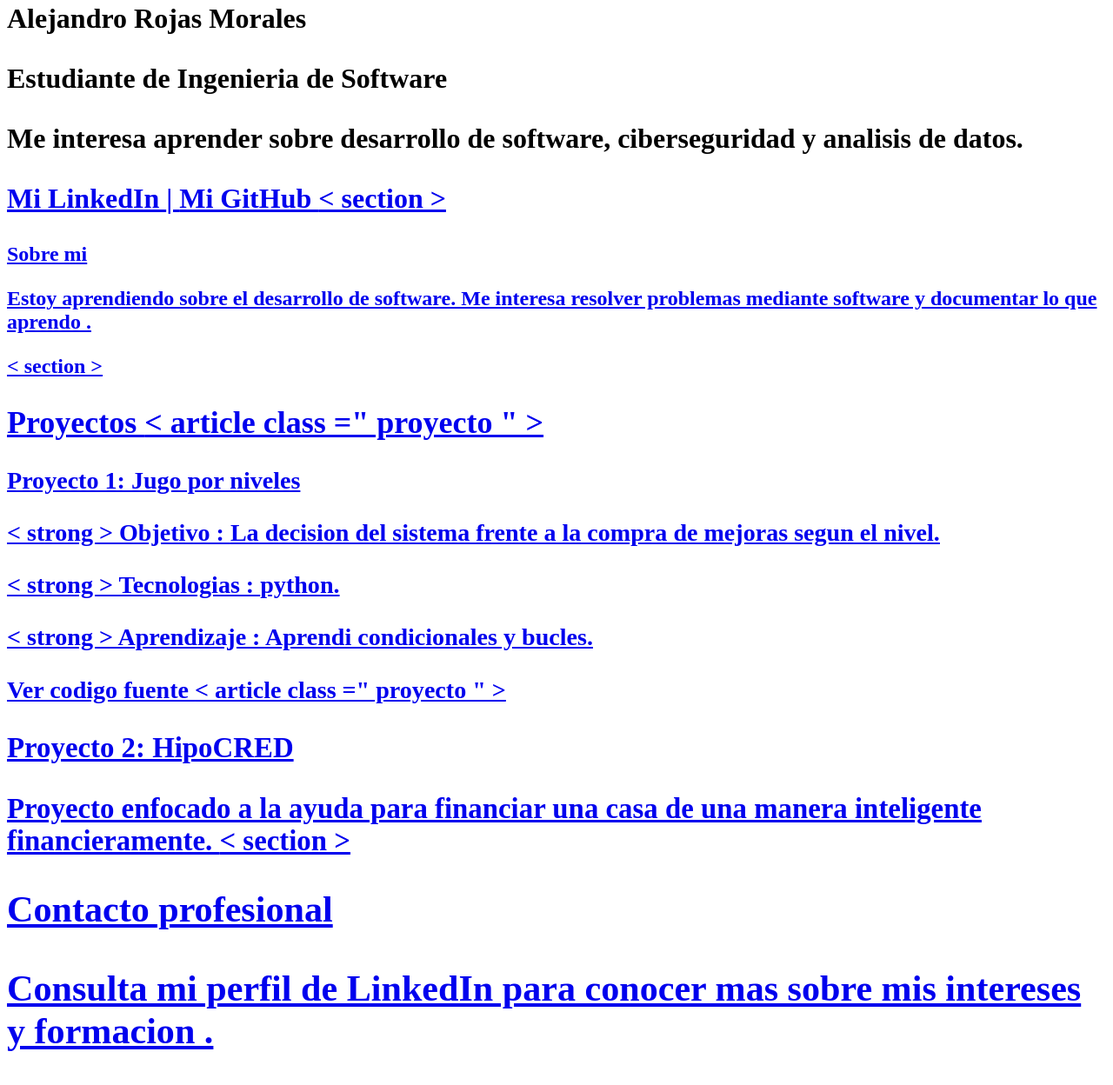
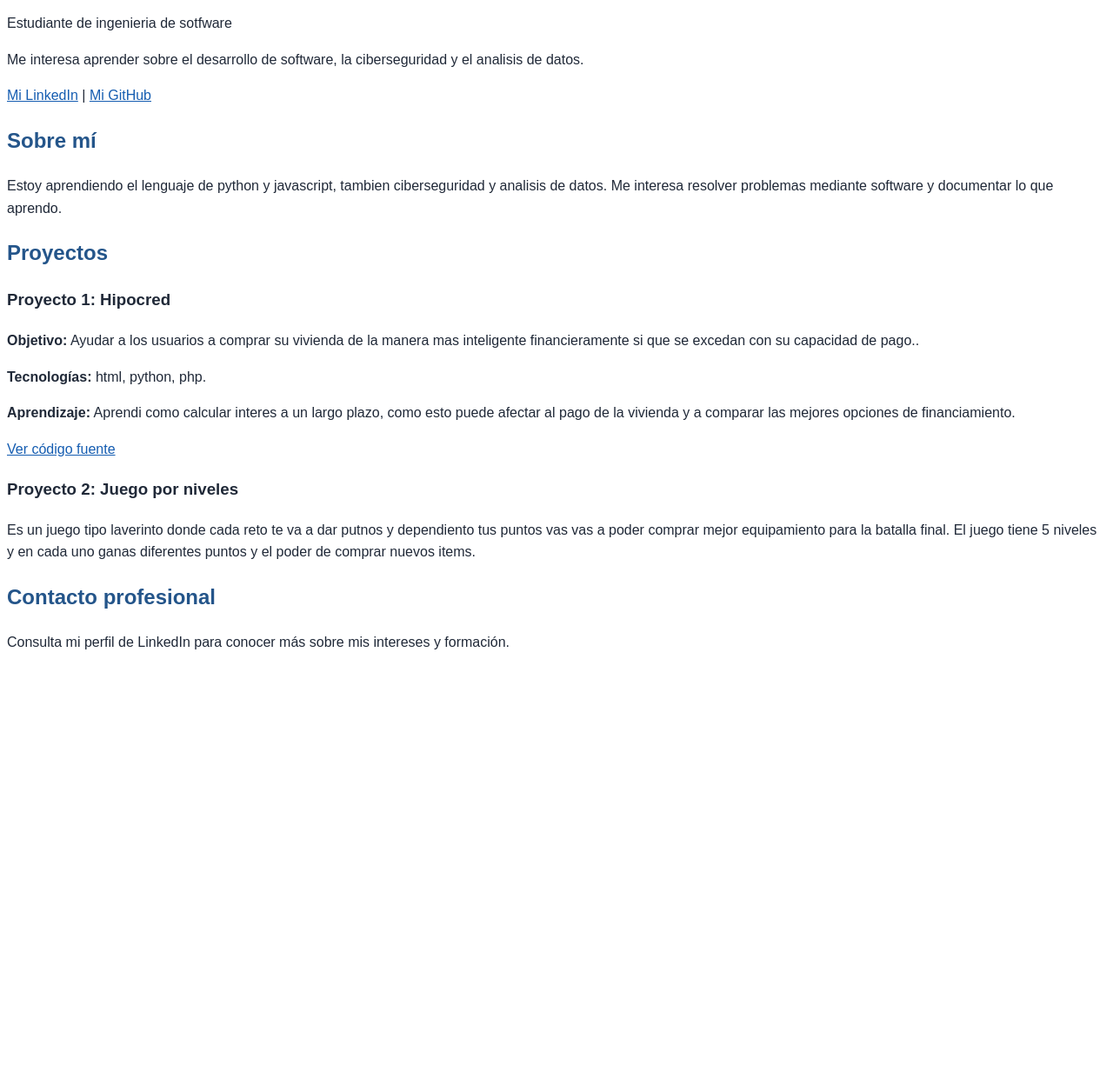
Before and after one commit to alejandro28-jpg/Portafolio, a plain HTML site: page index.html in a window 1280 px wide. Shown: the part 80-1328 px from the top of the page at 87% size. After the commit the page ends 848 px from the top, so only its background shows below. Drawn offline with Linux system fonts and the light colour scheme.

Commit message:
Refactor index.html for improved structure and content
Updated HTML structure and content for portfolio page.

```diff
--- a/index.html
+++ b/index.html
@@ -1,66 +1,70 @@
-<! DOCTYPE html >
-< html lang = " es " >
-< head >
-  < meta charset =" UTF -8 " >
-  < meta name =" viewport " content =" width = device - width , initial - scale =1.0 " >
-  < title > Mi portafolio | Alejandro Rojas Morales </ title >
-  < style >
-    body {
-      font - family : Arial , sans - serif ;
-      max - width : 850 px ;
-      margin : 40 px auto ;
-      padding : 0 20 px ;
-      line - height : 1.6;
-      color : #202938;
-      }
-      header , section { margin - bottom : 28 px ; }
-      h1 , h2 { color : #24558 a; }
-      . proyecto {
-        border : 1 px solid # d8dee8 ;
-        border - radius : 8 px ;
-        padding : 16 px ;
-        margin : 12 px 0;
-      }
-      a { color : #155 db1 ; }
-    </ style >
-</ head >
-  < body >
-    < header >
-      <h1 > Alejandro Rojas Morales </ h1 >
-      <p > Estudiante de Ingenieria de Software </ p >
-      <p >Me interesa aprender sobre desarrollo de software, ciberseguridad y analisis de datos. </p >
-      <p >
-        <a href = " https://www.linkedin.com/in/alejandro-rojas-morales-90592736b/" >Mi LinkedIn </ a > |
-        <a href = " https :// github . com / " > Mi GitHub </ a >
-      </ p >
-    </ header >
-    < section >
-      <h2 > Sobre mi </ h2 >
-      <p > Estoy aprendiendo sobre el desarrollo de software.
-        Me interesa resolver problemas mediante software y
-        documentar lo que aprendo .
-      </p >
-    </ section >
-    < section >
-      <h2 > Proyectos </ h2 >
-      < article class =" proyecto " >
-        <h3 > Proyecto 1: Jugo por niveles </ h3 >
-        <p >< strong > Objetivo : </ strong > La decision del sistema frente a la compra de mejoras segun el nivel. </p >
-        <p >< strong > Tecnologias : </ strong > python. </p >
-        <p >< strong > Aprendizaje : </ strong > Aprendi condicionales y bucles. </p >
-        <a href = " https :// github . com / USUARIO / REPOSITORIO " >
-          Ver codigo fuente
-        </ a >
-      </ article >
-      < article class =" proyecto " >
-        <h3 > Proyecto 2: HipoCRED </ h3 >
-        <p > Proyecto enfocado a la ayuda para financiar una casa de una manera inteligente financieramente. </ p >
-      </ article >
-    </ section >
-    < section >
-      <h2 > Contacto profesional </ h2 >
-      <p > Consulta mi perfil de LinkedIn para conocer mas sobre
-        mis intereses y formacion . </p >
-    </ section >
-</ body >
-</ html >
+<!DOCTYPE html>
+<html lang="es">
+<head>
+<meta charset="UTF-8">
+<meta name="viewport" content="width=device-width, initial-scale=1.0">
+<title>Mi portafolio | Alejandro Rojas Morales</title>
+<style>
+body {
+font-family: Arial, sans-serif;
+max-width: 850 px;
+margin: 40 px auto;
+padding: 0 20 px;
+line-height: 1.6;
+color: #202938;
+}
+header, section { margin-bottom: 28 px; }
+h1, h2 { color: #24558a; }
+.proyecto {
+border: 1 px solid #d8dee8;
+border-radius: 8 px;
+padding: 16 px;
+margin: 12 px 0;
+}
+a { color: #155db1; }
+</style>
+</head>
+<body>
+<header>
+<h1>Alejandro Rojas Morales</h1>
+<p>Estudiante de ingenieria de sotfware</p>
+<p>Me interesa aprender sobre el desarrollo de software, la ciberseguridad y el analisis de datos.</p>
+<p>
+<a href="https://www.linkedin.com/in/alejandro-rojas-morales-90592736b/">Mi LinkedIn</a> |
+<a href="https://github.com/">Mi GitHub</a>
+</p>
+</header>
+<section>
+<h2>Sobre mí</h2>
+<p>Estoy aprendiendo el lenguaje de python y javascript, tambien ciberseguridad y analisis de datos.
+Me interesa resolver problemas mediante software y
+documentar lo que aprendo.</p>
+</section>
+<section>
+<h2>Proyectos</h2>
+<article class="proyecto">
+<h3>Proyecto 1: Hipocred</h3>
+<p><strong>Objetivo:</strong> Ayudar a los usuarios a comprar su vivienda de la manera mas inteligente financieramente
+    si que se excedan con su capacidad de pago..</p>
+<p><strong>Tecnologías:</strong> html, python, php.</p>
+<p><strong>Aprendizaje:</strong> Aprendi como calcular interes a un largo plazo, como esto puede afectar
+    al pago de la vivienda y a comparar las mejores opciones de financiamiento.</p>
+<a href="https://github.com/USUARIO/REPOSITORIO">
+Ver código fuente
+</a>
+</article>
+<article class="proyecto">
+<h3>Proyecto 2: Juego por niveles</h3>
+<p>Es un juego tipo laverinto donde cada reto te va a dar putnos y dependiento tus puntos vas
+    vas a poder comprar mejor equipamiento para la batalla final. El juego tiene
+    5 niveles y en cada uno ganas diferentes puntos y el poder de comprar nuevos items.
+</p>
+</article>
+</section>
+<section>
+<h2>Contacto profesional</h2>
+<p>Consulta mi perfil de LinkedIn para conocer más sobre
+mis intereses y formación.</p>
+</section>
+</body>
+</html>
```
